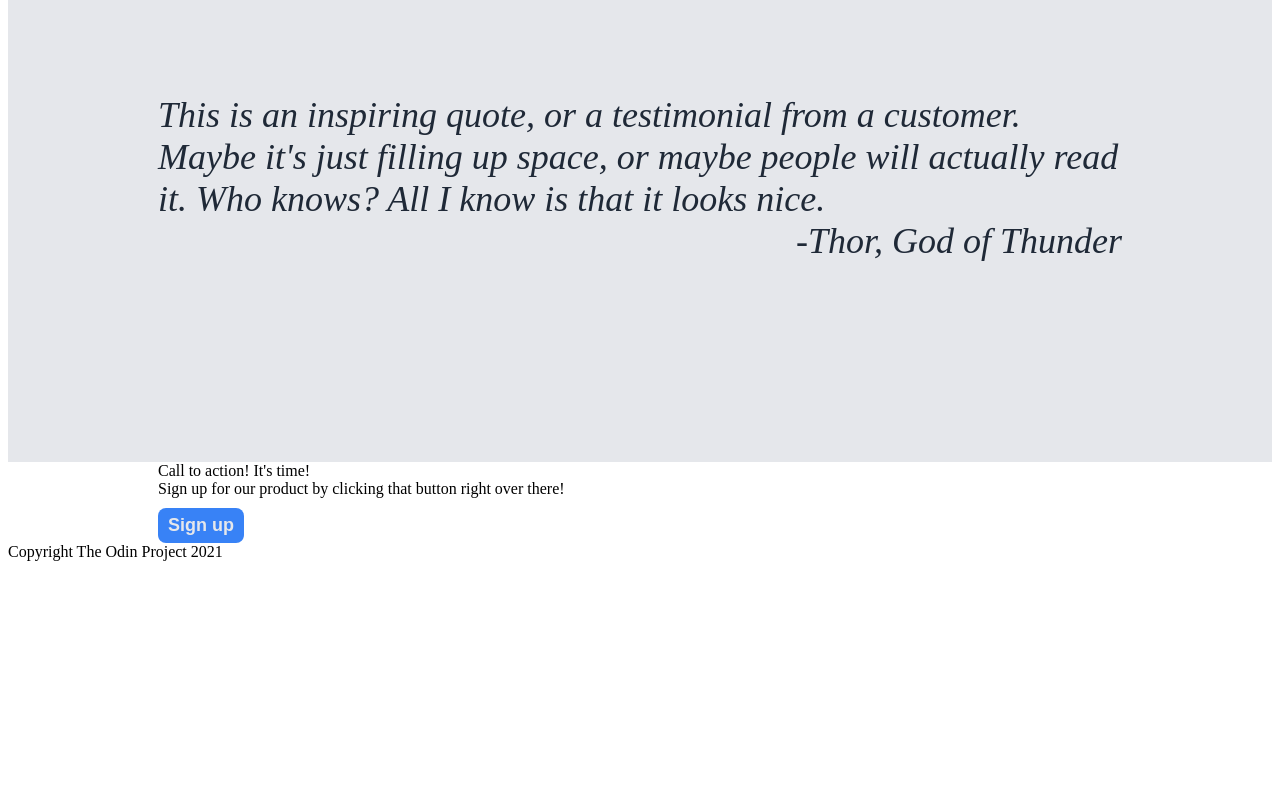
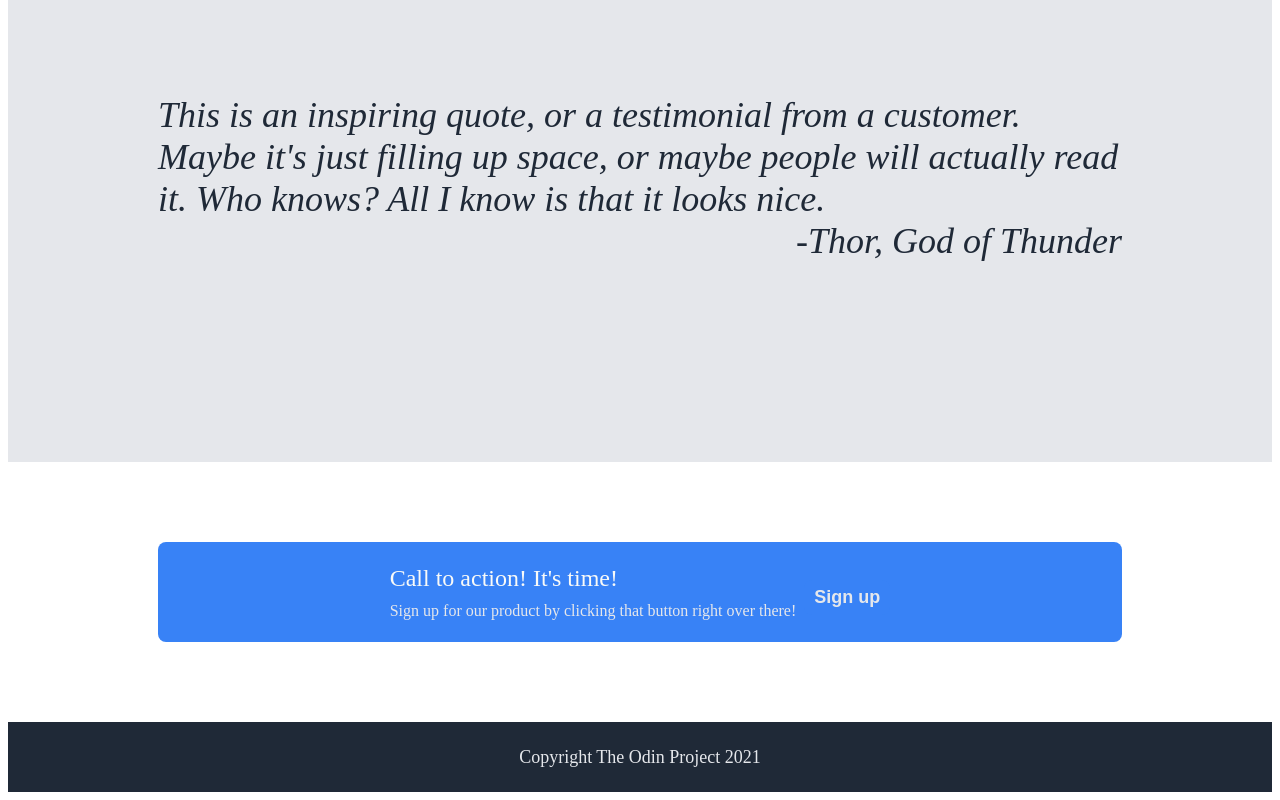
Before and after one commit to Marian421/Landing-Page, a plain HTML site: page index.html in a window 1280 px wide. Shown: the part 987-1787 px from the top of the page. Before the commit the page ends 1556 px from the top, so only its background shows below. Drawn offline with Linux system fonts and the light colour scheme.

Commit message:
Style footer

```diff
--- a/style.css
+++ b/style.css
@@ -90,7 +90,8 @@ a,
     color: #e5e7eb;
 }
 
-.logo {
+.logo,
+.fheader {
     font-size: 24px;
     color:#f9faf8;
 }
@@ -126,6 +127,7 @@ a {
     padding-block: 7px;
 }
 
+
 .header-img {
     width: 800px;
     height: 250px;
@@ -140,3 +142,38 @@ a {
     padding-left: 150px;
     padding-right: 150px;
 }
+
+.content-footer {
+    display: flex;
+    justify-content: center;
+    border-radius: 8px;
+    background-color: #3882f6;
+    color: #e5e7eb;
+    margin-inline: 150px;
+    height: 100px;
+    align-items: center;
+    margin-block: 80px ;
+    gap: 8px;
+}
+
+.fsignup {
+    border-radius: 8px;
+    border: 1px solid #e5e7eb;
+
+}
+
+.footer-text {
+    display: flex;
+    flex-direction: column;
+    gap:10px;
+}
+
+.footer {
+    background-color: #1F2937;
+    display: flex;
+    justify-content: center;
+    align-items: center;
+    color: #e5e7eb;
+    font-size: 18px;
+    height: 70px;
+}
```
